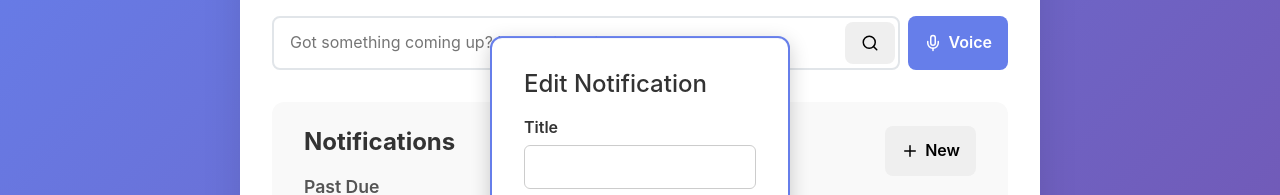
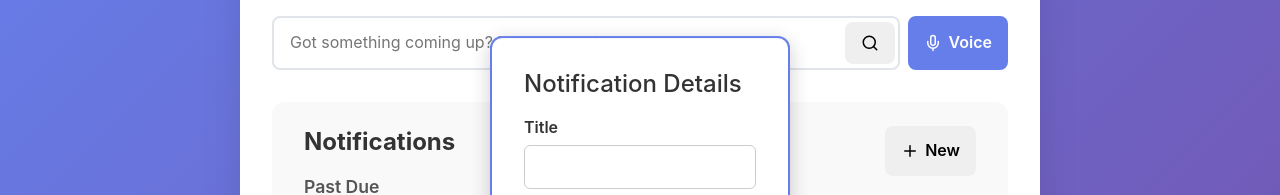
Before and after one commit to AllanSevilla05/Lifesync, a React (Vite) app in the folder life_sync_frontend/: page /main in a window 1280 px wide. Both pictures are taken after a click on the button "New". Shown: the part 143-338 px from the top of the page. Built offline with nearby package versions, Linux system fonts and the light colour scheme.

Commit message:
change title

```diff
--- a/life_sync_frontend/src/components/edit/EditPopup.jsx
+++ b/life_sync_frontend/src/components/edit/EditPopup.jsx
@@ -160,7 +160,7 @@ const EditPopup = ({ notification, onSave, onCancel }) => {
 
   return (
     <div className="edit-popup">
-      <h4>Edit Notification</h4>
+      <h4>Notification Details</h4>
 
       <label>Title</label>
       <input value={title} onChange={(e) => setTitle(e.target.value)} />
```
